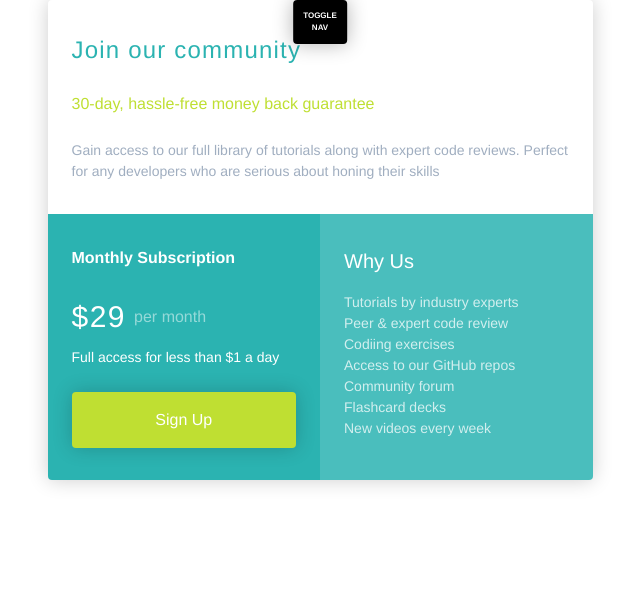
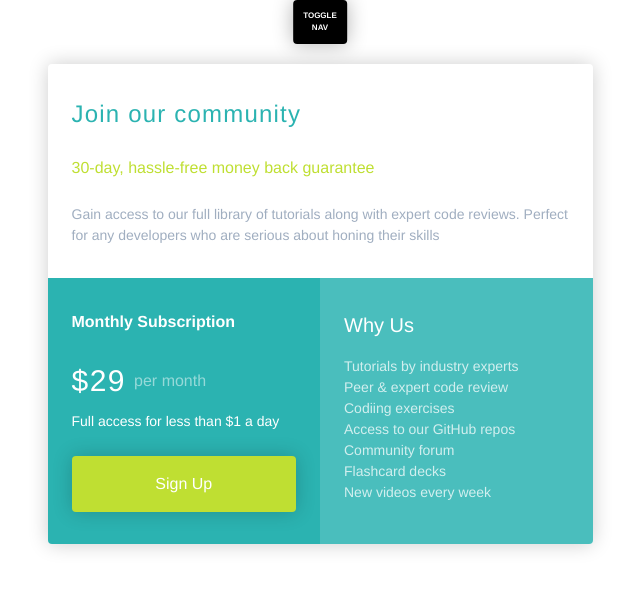
Before and after one commit to J0ssue/16-project-challenge-nuxt, a Nuxt app: page /single-price-grid in a window 1280 px wide. Shown: the top 590 px of the page, without its empty margins (320-960 px from the left). Built offline with nearby package versions, Linux system fonts and the light colour scheme.

Commit message:
add countries page

```diff
--- a/layouts/default.vue
+++ b/layouts/default.vue
@@ -46,7 +46,12 @@
                 class="navbar-item capitalize p-2 hover:bg-gray-200 transition-all duration-150 ease"
                 to="/jobs-listing"
             >Jobs listing</nuxt-link><span class="hidden lg:inline-block">|</span>
+            <nuxt-link
+                class="navbar-item capitalize p-2 hover:bg-gray-200 transition-all duration-150 ease"
+                to="/countries"
+            >countries</nuxt-link><span class="hidden lg:inline-block">|</span>
         </nav>
+        <!-- <div> -->
         <div class="container mx-auto">
             <nuxt />
         </div>
@@ -67,7 +72,6 @@
         },
         watch: {
             $route() {
-                console.log('route changed', this.$route);
                 this.toggleNavigation();
             }
         },
--- /dev/null
+++ b/pages/countries/index.vue
@@ -0,0 +1,11 @@
+<template>
+    <div class="countries">
+
+    </div>
+</template>
+
+<script>
+    export default {
+
+    }
+</script>
--- a/pages/single-price-grid/index.vue
+++ b/pages/single-price-grid/index.vue
@@ -1,6 +1,6 @@
 <template>
     <div class="px-6 md:px-0">
-        <main class="spg-card shadow-spg-card flex flex-col md:flex-row md:flex-wrap md:w-spg-card-width mx-auto rounded">
+        <main class="spg-card shadow-spg-card flex flex-col md:flex-row md:flex-wrap md:w-spg-card-width mx-auto rounded mt-16">
             <section class="w-full">
                 <div class="spg-card__main py-8 px-6">
                     <h4 class="spg-card__main-title text-2xl tracking-wider text-spg-primary">{{ title }}</h4>
```
